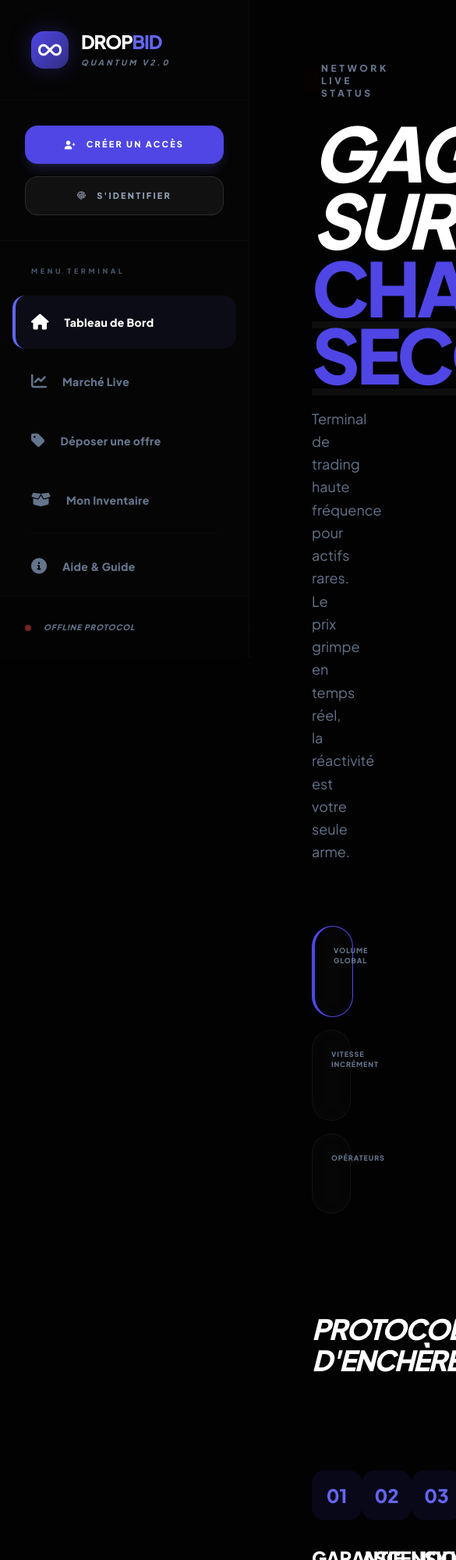
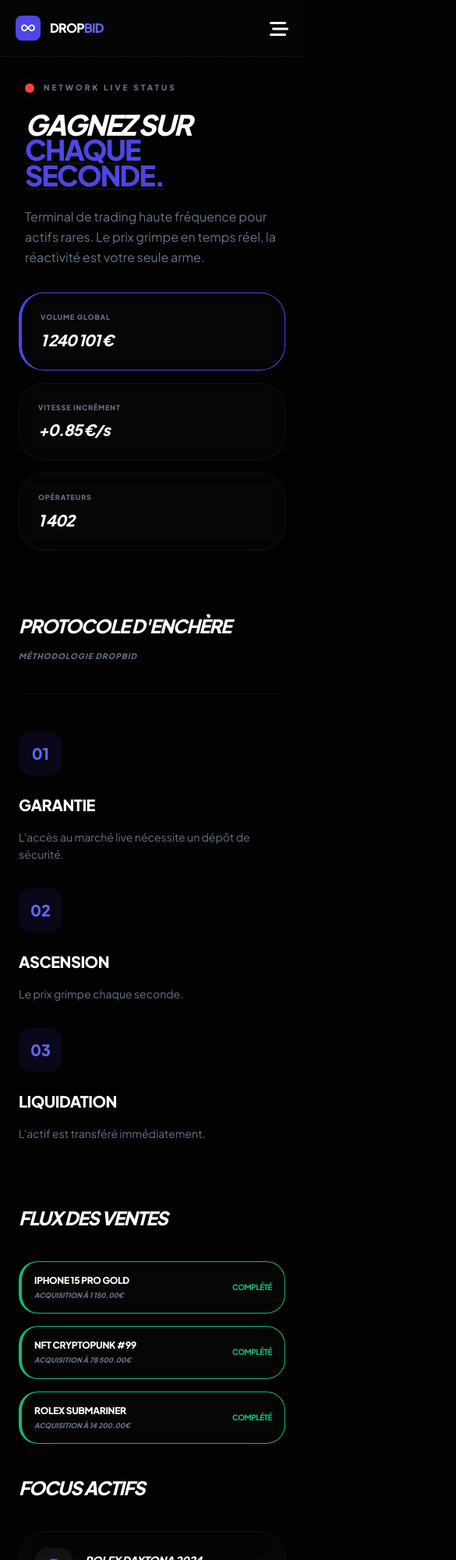
Before and after one commit to Sabjon69/sittttttttttttestttttttttttttt, a website: page index.html in a window 390 px wide. Shown: the top 2000 px of the page at 78% size, 585 px wide, since content can reach past the window. Drawn offline with nearby package versions, Linux system fonts and the light colour scheme.

Commit message:
finnnnnnn

```diff
--- a/index.html
+++ b/index.html
@@ -2,7 +2,7 @@
 <html lang="fr" class="scroll-smooth">
 <head>
     <meta charset="UTF-8">
-    <meta name="viewport" content="width=device-width, initial-scale=1.0">
+    <meta name="viewport" content="width=device-width, initial-scale=1.0, maximum-scale=1.0, user-scalable=no">
     <title>DropBid | Terminal Enchères Quantum</title>
 
     <link href="https://cdnjs.cloudflare.com/ajax/libs/font-awesome/6.0.0/css/all.min.css" rel="stylesheet">
@@ -16,8 +16,7 @@
             background-color: #020202;
             color: #e2e8f0;
             margin: 0;
-            display: flex;
-            min-height: 100vh;
+            overflow-x: hidden;
         }
 
         .bg-grid {
@@ -33,6 +32,7 @@
             border: 1px solid rgba(255, 255, 255, 0.05);
         }
 
+        /* NAVIGATION RESPONSIVE AMÉLIORÉE */
         .sidebar-fixed {
             width: 320px;
             height: 100vh;
@@ -44,30 +44,26 @@
             display: flex;
             flex-direction: column;
             z-index: 1000;
+            transition: transform 0.4s cubic-bezier(0.4, 0, 0.2, 1);
         }
 
         .main-container {
-            margin-left: 320px;
-            width: calc(100% - 320px);
-            padding: 0;
+            margin-left: 320px; /* Largeur sidebar sur Desktop */
+            width: auto;
+            min-height: 100vh;
+            transition: all 0.4s;
         }
 
-        .nav-item {
-            transition: all 0.3s cubic-bezier(0.4, 0, 0.2, 1);
-            border-left: 4px solid transparent;
+        /* MOBILE OVERRIDES */
+        @media (max-width: 1024px) {
+            .sidebar-fixed { transform: translateX(-100%); }
+            .sidebar-fixed.open { transform: translateX(0); width: 280px; }
+            .main-container { margin-left: 0; width: 100%; }
         }
 
-        .nav-item:hover {
-            background: rgba(255, 255, 255, 0.03);
-            color: white;
-            padding-left: 2rem;
-        }
-
-        .nav-active {
-            background: rgba(99, 102, 241, 0.08);
-            border-left: 4px solid #6366f1;
-            color: white !important;
-        }
+        .nav-item { transition: all 0.3s cubic-bezier(0.4, 0, 0.2, 1); border-left: 4px solid transparent; }
+        .nav-item:hover { background: rgba(255, 255, 255, 0.03); color: white; padding-left: 2rem; }
+        .nav-active { background: rgba(99, 102, 241, 0.08); border-left: 4px solid #6366f1; color: white !important; }
 
         @keyframes pulse-red {
             0% { box-shadow: 0 0 0 0 rgba(239, 68, 68, 0.4); }
@@ -75,31 +71,13 @@
             100% { box-shadow: 0 0 0 0 rgba(239, 68, 68, 0); }
         }
         .dot-live { animation: pulse-red 2s infinite; }
+        .no-scrollbar::-webkit-scrollbar { display: none; }
+        .hover-card:hover { border-color: rgba(99, 102, 241, 0.3); transform: translateY(-5px); transition: all 0.3s; }
 
-        .no-scrollbar::-webkit-scrollbar { display: none; }
-
-        .stats-grid {
-            display: grid;
-            grid-template-columns: repeat(3, 1fr);
-            gap: 1.5rem;
-        }
-
-        .hover-card:hover {
-            border-color: rgba(99, 102, 241, 0.3);
-            transform: translateY(-5px);
-            transition: all 0.3s;
-        }
-
-        /* Style pour l'alerte d'authentification */
         .auth-overlay {
-            position: fixed;
-            inset: 0;
-            background: rgba(0,0,0,0.8);
-            z-index: 9999;
-            display: none;
-            align-items: center;
-            justify-content: center;
-            backdrop-filter: blur(10px);
+            position: fixed; inset: 0; background: rgba(0,0,0,0.9); z-index: 9999;
+            display: none; align-items: center; justify-content: center;
+            backdrop-filter: blur(15px); padding: 20px;
         }
     </style>
 </head>
@@ -108,9 +86,9 @@
     <div class="bg-grid"></div>
 
     <div id="auth-modal" class="auth-overlay">
-        <div class="glass p-12 rounded-[3rem] max-w-md text-center border-t-4 border-indigo-500">
-            <i class="fa-solid fa-lock text-5xl text-indigo-500 mb-6"></i>
-            <h3 class="text-2xl font-black text-white uppercase italic mb-4 tracking-tighter">Accès Restreint</h3>
+        <div class="glass p-8 md:p-12 rounded-[2.5rem] md:rounded-[3rem] max-w-md text-center border-t-4 border-indigo-500 w-full">
+            <i class="fa-solid fa-lock text-4xl md:text-5xl text-indigo-500 mb-6"></i>
+            <h3 class="text-xl md:text-2xl font-black text-white uppercase italic mb-4 tracking-tighter">Accès Restreint</h3>
             <p class="text-slate-400 text-sm mb-10 font-medium">Vous pouvez consulter le flux en temps réel, mais l'interaction avec la blockchain nécessite une liaison active.</p>
             <div class="space-y-4">
                 <button onclick="window.location.href='sections/login.html'" class="w-full bg-white text-black py-4 rounded-2xl font-black uppercase text-[10px] tracking-widest hover:bg-indigo-500 hover:text-white transition-all">S'identifier</button>
@@ -119,7 +97,15 @@
         </div>
     </div>
 
-    <aside class="sidebar-fixed">
+    <header class="lg:hidden flex items-center justify-between p-5 bg-[#050505] border-b border-white/5 sticky top-0 z-[500]">
+        <div class="flex items-center gap-3">
+            <div class="w-8 h-8 bg-indigo-600 rounded-lg flex items-center justify-center"><i class="fa-solid fa-infinity text-white text-sm"></i></div>
+            <span class="font-black uppercase tracking-tighter text-white">Drop<span class="text-indigo-500">Bid</span></span>
+        </div>
+        <button onclick="toggleSidebar()" class="text-white text-2xl"><i class="fa-solid fa-bars-staggered"></i></button>
+    </header>
+
+    <aside id="sidebar" class="sidebar-fixed">
         <div class="p-10 border-b border-white/[0.03]">
             <div class="flex items-center gap-4 group cursor-pointer" onclick="window.location.href='index.html'">
                 <div class="w-12 h-12 bg-gradient-to-br from-indigo-600 to-indigo-900 rounded-2xl flex items-center justify-center shadow-[0_0_30px_rgba(79,70,229,0.3)] group-hover:rotate-12 transition-transform">
@@ -143,25 +129,19 @@
 
         <nav class="flex-1 px-4 py-8 space-y-2 overflow-y-auto no-scrollbar">
             <p class="text-[9px] text-slate-600 font-black uppercase tracking-[0.4em] px-6 mb-6">Menu Terminal</p>
-
-            <button onclick="window.location.href='index.html'" class="nav-item nav-active w-full flex items-center gap-5 p-5 rounded-2xl text-slate-400">
+            <button class="nav-item nav-active w-full flex items-center gap-5 p-5 rounded-2xl text-slate-400">
                 <i class="fa-solid fa-house text-xl"></i> <span class="font-bold text-sm tracking-wide">Tableau de Bord</span>
             </button>
-
             <button onclick="window.location.href='sections/live.html'" class="nav-item w-full flex items-center gap-5 p-5 rounded-2xl text-slate-500">
                 <i class="fa-solid fa-chart-line text-xl"></i> <span class="font-bold text-sm tracking-wide">Marché Live</span>
             </button>
-
             <button onclick="checkAuthAction()" class="nav-item w-full flex items-center gap-5 p-5 rounded-2xl text-slate-500">
                 <i class="fa-solid fa-tag text-xl"></i> <span class="font-bold text-sm tracking-wide">Déposer une offre</span>
             </button>
-
             <button onclick="checkAuthAction()" class="nav-item w-full flex items-center gap-5 p-5 rounded-2xl text-slate-500">
                 <i class="fa-solid fa-box-open text-xl"></i> <span class="font-bold text-sm tracking-wide">Mon Inventaire</span>
             </button>
-
             <div class="h-px bg-white/[0.03] my-8 mx-6"></div>
-
             <button onclick="window.location.href='sections/guide.html'" class="nav-item w-full flex items-center gap-5 p-5 rounded-2xl text-slate-500">
                 <i class="fa-solid fa-circle-info text-xl"></i> <span class="font-bold text-sm tracking-wide">Aide & Guide</span>
             </button>
@@ -176,90 +156,87 @@
     </aside>
 
     <main class="main-container">
-        <header class="p-20 space-y-6">
+        <header class="p-8 md:p-20 space-y-6">
             <div class="flex items-center gap-3">
                 <span class="w-3 h-3 rounded-full bg-red-500 dot-live"></span>
-                <span class="text-xs font-black text-slate-500 uppercase tracking-[0.3em]">Network Live Status</span>
+                <span class="text-[10px] md:text-xs font-black text-slate-500 uppercase tracking-[0.3em]">Network Live Status</span>
             </div>
-            <h1 class="text-8xl font-black text-white tracking-tighter leading-[0.9] italic uppercase">
+            <h1 class="text-4xl sm:text-6xl md:text-8xl font-black text-white tracking-tighter leading-[0.9] italic uppercase">
                 Gagnez sur <br><span class="text-indigo-600 underline decoration-white/5 not-italic">chaque seconde.</span>
             </h1>
-            <p class="text-slate-500 max-w-2xl text-lg font-medium leading-relaxed">
+            <p class="text-slate-500 max-w-2xl text-base md:text-lg font-medium leading-relaxed">
                 Terminal de trading haute fréquence pour actifs rares. Le prix grimpe en temps réel, la réactivité est votre seule arme.
             </p>
         </header>
 
-        <div class="px-20 pb-32 space-y-32">
+        <div class="px-6 md:px-20 pb-32 space-y-20 md:space-y-32">
             <section class="grid grid-cols-1 md:grid-cols-3 gap-4 md:gap-6">
-                <div class="glass p-6 md:p-10 rounded-[2.5rem] md:rounded-[3rem] border-l-4 border-indigo-600 flex flex-col justify-center min-w-0">
+                <div class="glass p-6 md:p-10 rounded-[2rem] md:rounded-[3rem] border-l-4 border-indigo-600 flex flex-col justify-center min-w-0">
                     <p class="text-[9px] md:text-[11px] font-black text-slate-500 uppercase tracking-widest mb-2 md:mb-6">Volume Global</p>
-                    <h3 class="text-2xl sm:text-3xl md:text-4xl lg:text-5xl font-black text-white tracking-tighter italic truncate">
-                        1 240 101 €
-                    </h3>
+                    <h3 class="text-xl sm:text-2xl md:text-4xl lg:text-5xl font-black text-white tracking-tighter italic truncate">1 240 101 €</h3>
                 </div>
-
-                <div class="glass p-6 md:p-10 rounded-[2.5rem] md:rounded-[3rem] flex flex-col justify-center min-w-0">
+                <div class="glass p-6 md:p-10 rounded-[2rem] md:rounded-[3rem] flex flex-col justify-center min-w-0">
                     <p class="text-[9px] md:text-[11px] font-black text-slate-500 uppercase tracking-widest mb-2 md:mb-6">Vitesse Incrément</p>
-                    <h3 class="text-2xl sm:text-3xl md:text-4xl lg:text-5xl font-black text-white tracking-tighter italic truncate">
-                        +0.85 €/s
-                    </h3>
+                    <h3 class="text-xl sm:text-2xl md:text-4xl lg:text-5xl font-black text-white tracking-tighter italic truncate">+0.85 €/s</h3>
                 </div>
-
-                <div class="glass p-6 md:p-10 rounded-[2.5rem] md:rounded-[3rem] flex flex-col justify-center min-w-0">
+                <div class="glass p-6 md:p-10 rounded-[2rem] md:rounded-[3rem] flex flex-col justify-center min-w-0">
                     <p class="text-[9px] md:text-[11px] font-black text-slate-500 uppercase tracking-widest mb-2 md:mb-6">Opérateurs</p>
-                    <h3 class="text-2xl sm:text-3xl md:text-4xl lg:text-5xl font-black text-white tracking-tighter italic truncate">
-                        1 402
-                    </h3>
+                    <h3 class="text-xl sm:text-2xl md:text-4xl lg:text-5xl font-black text-white tracking-tighter italic truncate">1 402</h3>
                 </div>
             </section>
 
-            <section class="space-y-20">
-                <div class="flex items-end justify-between border-b border-white/5 pb-10">
-                    <h2 class="text-4xl font-black text-white uppercase italic tracking-tighter">Protocole d'Enchère</h2>
-                    <p class="text-slate-500 font-bold uppercase text-xs tracking-widest italic">Méthodologie DropBid</p>
+            <section class="space-y-12 md:space-y-20">
+                <div class="flex flex-col md:flex-row md:items-end justify-between border-b border-white/5 pb-10 gap-4">
+                    <h2 class="text-2xl md:text-4xl font-black text-white uppercase italic tracking-tighter">Protocole d'Enchère</h2>
+                    <p class="text-slate-500 font-bold uppercase text-[10px] md:text-xs tracking-widest italic">Méthodologie DropBid</p>
                 </div>
-                <div class="grid grid-cols-3 gap-16">
+                <div class="grid grid-cols-1 md:grid-cols-3 gap-8 md:gap-16">
                     <div class="group">
-                        <div class="w-16 h-16 rounded-2xl bg-indigo-600/10 flex items-center justify-center text-2xl font-black text-indigo-500 mb-8 group-hover:bg-indigo-600 group-hover:text-white transition-all">01</div>
-                        <h4 class="text-2xl font-black text-white uppercase mb-4 tracking-tight">Garantie</h4>
-                        <p class="text-slate-500 leading-relaxed font-medium">L'accès au marché live nécessite un dépôt de sécurité.</p>
+                        <div class="w-14 h-14 md:w-16 md:h-16 rounded-2xl bg-indigo-600/10 flex items-center justify-center text-xl md:text-2xl font-black text-indigo-500 mb-6 md:mb-8 group-hover:bg-indigo-600 group-hover:text-white transition-all">01</div>
+                        <h4 class="text-xl md:text-2xl font-black text-white uppercase mb-4 tracking-tight">Garantie</h4>
+                        <p class="text-slate-500 text-sm md:text-base leading-relaxed font-medium">L'accès au marché live nécessite un dépôt de sécurité.</p>
                     </div>
                     <div class="group">
-                        <div class="w-16 h-16 rounded-2xl bg-indigo-600/10 flex items-center justify-center text-2xl font-black text-indigo-500 mb-8 group-hover:bg-indigo-600 group-hover:text-white transition-all">02</div>
-                        <h4 class="text-2xl font-black text-white uppercase mb-4 tracking-tight">Ascension</h4>
-                        <p class="text-slate-500 leading-relaxed font-medium">Le prix grimpe chaque seconde.</p>
+                        <div class="w-14 h-14 md:w-16 md:h-16 rounded-2xl bg-indigo-600/10 flex items-center justify-center text-xl md:text-2xl font-black text-indigo-500 mb-6 md:mb-8 group-hover:bg-indigo-600 group-hover:text-white transition-all">02</div>
+                        <h4 class="text-xl md:text-2xl font-black text-white uppercase mb-4 tracking-tight">Ascension</h4>
+                        <p class="text-slate-500 text-sm md:text-base leading-relaxed font-medium">Le prix grimpe chaque seconde.</p>
                     </div>
                     <div class="group">
-                        <div class="w-16 h-16 rounded-2xl bg-indigo-600/10 flex items-center justify-center text-2xl font-black text-indigo-500 mb-8 group-hover:bg-indigo-600 group-hover:text-white transition-all">03</div>
-                        <h4 class="text-2xl font-black text-white uppercase mb-4 tracking-tight">Liquidation</h4>
-                        <p class="text-slate-500 leading-relaxed font-medium">L'actif est transféré immédiatement.</p>
+                        <div class="w-14 h-14 md:w-16 md:h-16 rounded-2xl bg-indigo-600/10 flex items-center justify-center text-xl md:text-2xl font-black text-indigo-500 mb-6 md:mb-8 group-hover:bg-indigo-600 group-hover:text-white transition-all">03</div>
+                        <h4 class="text-xl md:text-2xl font-black text-white uppercase mb-4 tracking-tight">Liquidation</h4>
+                        <p class="text-slate-500 text-sm md:text-base leading-relaxed font-medium">L'actif est transféré immédiatement.</p>
                     </div>
                 </div>
             </section>
 
-            <section class="grid grid-cols-12 gap-16">
-                <div class="col-span-7 space-y-10">
-                    <div class="flex items-center justify-between">
-                        <h2 class="text-3xl font-black text-white uppercase italic tracking-tighter">Flux des Ventes</h2>
-                    </div>
+            <section class="grid grid-cols-1 lg:grid-cols-12 gap-10 md:gap-16">
+                <div class="lg:col-span-7 space-y-10">
+                    <h2 class="text-2xl md:text-3xl font-black text-white uppercase italic tracking-tighter">Flux des Ventes</h2>
                     <div id="activity-feed" class="space-y-4"></div>
                 </div>
-                <div class="col-span-5 space-y-10">
-                    <h2 class="text-3xl font-black text-white uppercase italic tracking-tighter">Focus Actifs</h2>
+                <div class="lg:col-span-5 space-y-10">
+                    <h2 class="text-2xl md:text-3xl font-black text-white uppercase italic tracking-tighter">Focus Actifs</h2>
                     <div id="featured-assets" class="space-y-6"></div>
                 </div>
             </section>
         </div>
 
-        <footer class="p-20 border-t border-white/[0.03] flex justify-between items-center text-slate-600">
-            <p class="text-[10px] font-black uppercase tracking-[0.4em] italic">© 2026 DROPBID NETWORK TERMINAL</p>
+        <footer class="p-10 md:p-20 border-t border-white/[0.03] flex flex-col md:flex-row justify-between items-center gap-6 text-slate-600">
+            <p class="text-[9px] md:text-[10px] font-black uppercase tracking-[0.4em] italic text-center">© 2026 DROPBID NETWORK TERMINAL</p>
+            <div class="flex gap-6 text-xl">
+                <i class="fa-brands fa-ethereum"></i>
+                <i class="fa-brands fa-bitcoin"></i>
+            </div>
         </footer>
     </main>
 
     <script>
-        // FONCTION DE SÉCURITÉ : Bloque les actions si pas de compte
+        // TOGGLE SIDEBAR MOBILE
+        function toggleSidebar() {
+            document.getElementById('sidebar').classList.toggle('open');
+        }
+
         function checkAuthAction() {
-            // Dans cette version statique, on simule l'absence de session
             document.getElementById('auth-modal').style.display = 'flex';
         }
 
@@ -267,19 +244,17 @@
         function addTrade(name, price) {
             if(!activityContainer) return;
             const entry = document.createElement('div');
-            entry.className = "glass p-6 rounded-[2rem] flex items-center justify-between border-l-4 border-emerald-500 hover:bg-white/[0.04] transition-all cursor-pointer";
-            // On ajoute le clic pour montrer que même dans le feed, l'action est restreinte
+            entry.className = "glass p-4 md:p-6 rounded-[1.5rem] md:rounded-[2rem] flex items-center justify-between border-l-4 border-emerald-500 hover:bg-white/[0.04] transition-all cursor-pointer";
             entry.onclick = checkAuthAction;
             entry.innerHTML = `
-                <div class="flex items-center gap-6">
-                    <div class="w-12 h-12 rounded-xl bg-emerald-500/10 flex items-center justify-center text-xs text-emerald-500 font-black uppercase">TRADE</div>
+                <div class="flex items-center gap-4 md:gap-6">
+                    <div class="hidden sm:flex w-10 h-10 md:w-12 md:h-12 rounded-xl bg-emerald-500/10 items-center justify-center text-[10px] text-emerald-500 font-black uppercase">TRADE</div>
                     <div>
-                        <p class="text-sm font-black text-white uppercase tracking-tight">${name}</p>
-                        <p class="text-[10px] text-slate-500 font-bold uppercase italic mt-1">Acquisition à ${price}€</p>
+                        <p class="text-xs md:text-sm font-black text-white uppercase tracking-tight">${name}</p>
+                        <p class="text-[9px] md:text-[10px] text-slate-500 font-bold uppercase italic mt-1">Acquisition à ${price}€</p>
                     </div>
                 </div>
                 <div class="text-right">
-                     <p class="text-[9px] text-slate-600 font-black uppercase tracking-widest mb-1">Status</p>
                      <p class="text-[10px] text-emerald-500 font-bold uppercase tracking-tighter">Complété</p>
                 </div>
             `;
@@ -296,14 +271,14 @@
             const container = document.getElementById('featured-assets');
             if(!container) return;
             container.innerHTML = products.map(p => `
-                <div onclick="checkAuthAction()" class="glass p-8 rounded-[2.5rem] flex items-center justify-between hover:border-indigo-500/30 transition-all group cursor-pointer">
-                    <div class="flex items-center gap-6">
-                        <div class="w-16 h-16 bg-white/5 rounded-2xl flex items-center justify-center text-3xl ${p.color} group-hover:scale-110 transition-transform">
+                <div onclick="checkAuthAction()" class="glass p-5 md:p-8 rounded-[2rem] md:rounded-[2.5rem] flex items-center justify-between hover:border-indigo-500/30 transition-all group cursor-pointer">
+                    <div class="flex items-center gap-4 md:gap-6">
+                        <div class="w-12 h-12 md:w-16 md:h-16 bg-white/5 rounded-2xl flex items-center justify-center text-xl md:text-3xl ${p.color} group-hover:scale-110 transition-transform">
                             <i class="fa-solid ${p.img_icon}"></i>
                         </div>
                         <div>
-                            <h5 class="text-lg font-black text-white uppercase italic tracking-tight">${p.name}</h5>
-                            <p class="text-[9px] text-slate-500 font-black uppercase tracking-[0.2em] mt-1">${p.buyers} Enchérisseurs</p>
+                            <h5 class="text-sm md:text-lg font-black text-white uppercase italic tracking-tight">${p.name}</h5>
+                            <p class="text-[8px] md:text-[9px] text-slate-500 font-black uppercase tracking-[0.2em] mt-1">${p.buyers} Enchérisseurs</p>
                         </div>
                     </div>
                     <i class="fa-solid fa-chevron-right text-slate-800 group-hover:text-indigo-500 transition-colors"></i>
@@ -311,22 +286,16 @@
             `).join('');
         }
 
-        // Initialisation
         renderFeatured();
         addTrade("Rolex Submariner", "14 200.00");
         addTrade("NFT Cryptopunk #99", "78 500.00");
         addTrade("iPhone 15 Pro Gold", "1 150.00");
 
-        // Simulation de trades en temps réel pour rendre le site "vivant"
         setInterval(() => {
             const randomPrices = ["450.00", "1 200.00", "8 400.00", "120.00"];
             const randomNames = ["MacBook Air M3", "Banc d'essai Quantum", "Clé Ledger Gold", "Stock Option NVDA"];
             addTrade(randomNames[Math.floor(Math.random()*4)], randomPrices[Math.floor(Math.random()*4)]);
-
-            // On limite le nombre d'entrées pour ne pas faire ramer le navigateur
-            if(activityContainer.children.length > 5) {
-                activityContainer.removeChild(activityContainer.lastChild);
-            }
+            if(activityContainer.children.length > 5) activityContainer.removeChild(activityContainer.lastChild);
         }, 8000);
     </script>
 </body>
```
